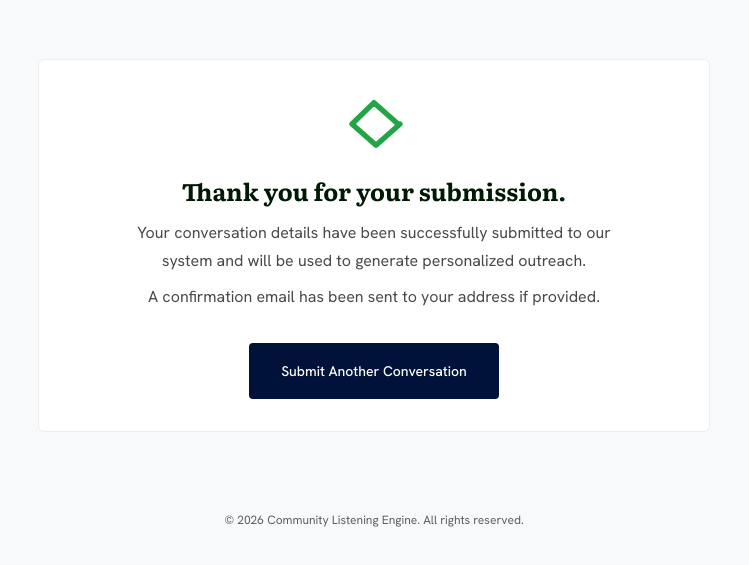
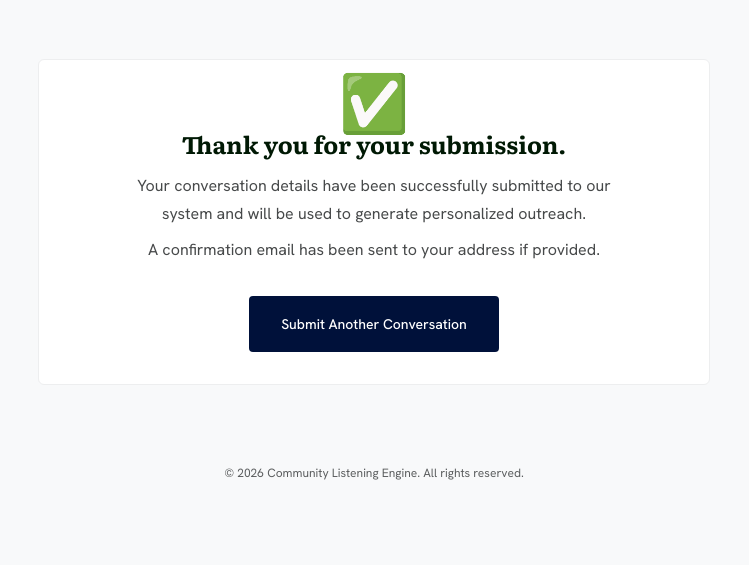
Before and after one commit to Boundless-Tallawah-Software/community-listening-engine, a plain HTML site: page web/thank-you/index.html in a window 1280 px wide. Shown: the part 141-706 px from the top of the page, without its empty margins (266-1015 px from the left). Drawn offline with Linux system fonts and the light colour scheme; files that its build step writes are made by us from their sources.

Commit message:
ci(thank-you): replace SVG checkmark icon with emoji for improved performance

```diff
--- a/web/thank-you/index.html
+++ b/web/thank-you/index.html
@@ -16,12 +16,8 @@
         <main>
             <section style="max-width: 768px; margin: auto; padding: calc(2 * var(--spacing-gutter));">
                 <div class="success-message" style="text-align: center;">
-                    <!-- SVG checkmark icon -->
-                    <div style="margin-bottom: var(--spacing-stack-md)">
-                        <svg width="64" height="64" viewBox="0 0 24 24" fill="none">
-                            <path d="M21 12l-9-8L3.75 12l9 8 9-8Z" stroke="#22a546" stroke-width="2" stroke-linecap="round" stroke-linejoin="round"/>
-                        </svg>
-                    </div>
+                    <!-- Checkmark emoji -->
+                    <div style="margin-bottom: var(--spacing-stack-md); font-size: 3.5rem;">✅</div>
 
                     <h2 style="font-family: var(--font-display); font-size: var(--headline-md); color: var(--tertiary); margin-bottom: var(--spacing-stack-md)">Thank you for your submission.</h2>
 
```
